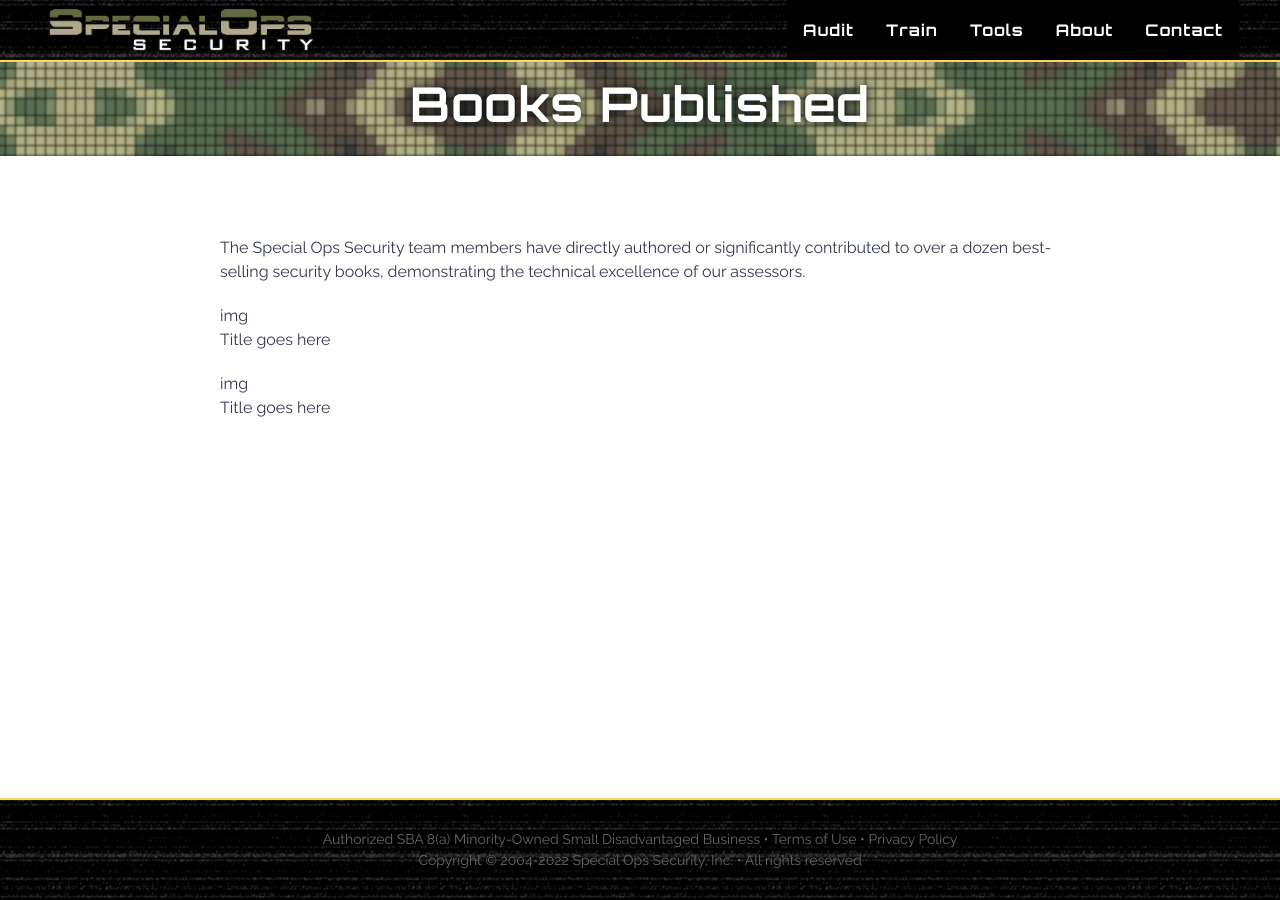
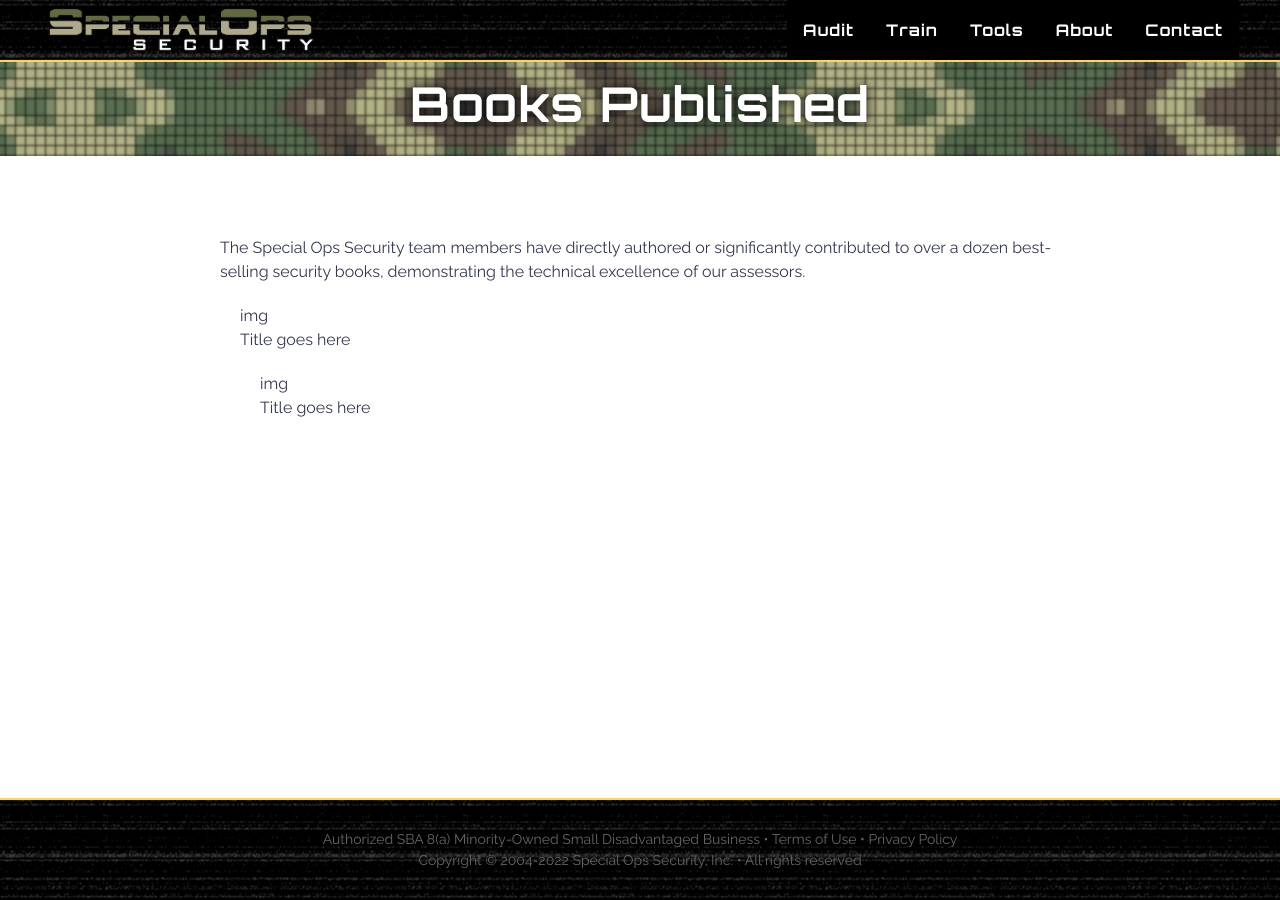
Before and after one commit to specialopssecurity/specialopssecurity.github.io, a Jekyll site: the page built from _posts/2015-12-01-books.md, in a window 1280 px wide. Built offline with Jekyll 4.4.1, drawn with Linux system fonts in a browser that asks for light colours.

Commit message:
Update main.css

```diff
--- a/assets/css/main.css
+++ b/assets/css/main.css
@@ -210,6 +210,22 @@
   height: 4px;
   margin: 40px 0;
 }
+
+.grid {
+  display: flex;
+}
+.col-1-2 {
+  flex: 1;
+}
+.col-1-2:last-child {
+  margin-left: 20px;
+}
+
+.books-photo {
+}
+.books-title {
+}
+
 
 footer {
   padding: 1.8rem 0;
```
